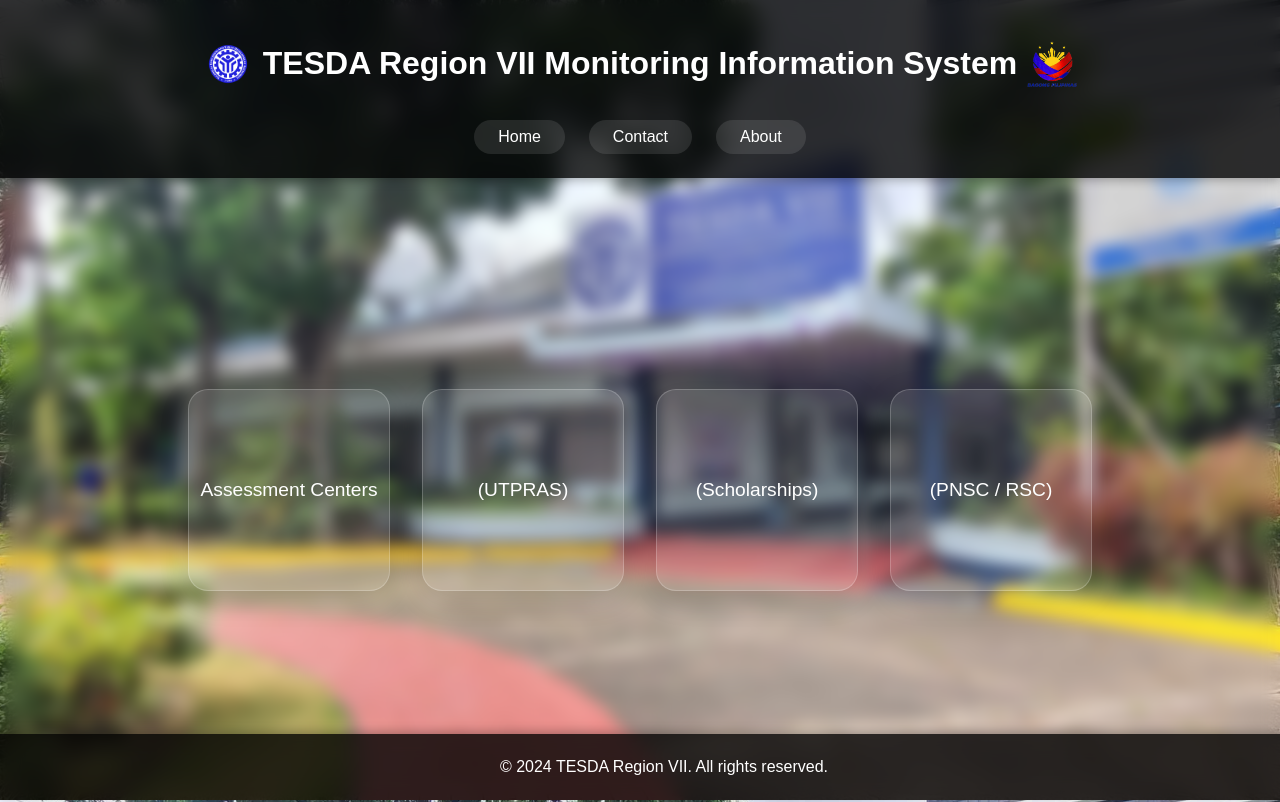
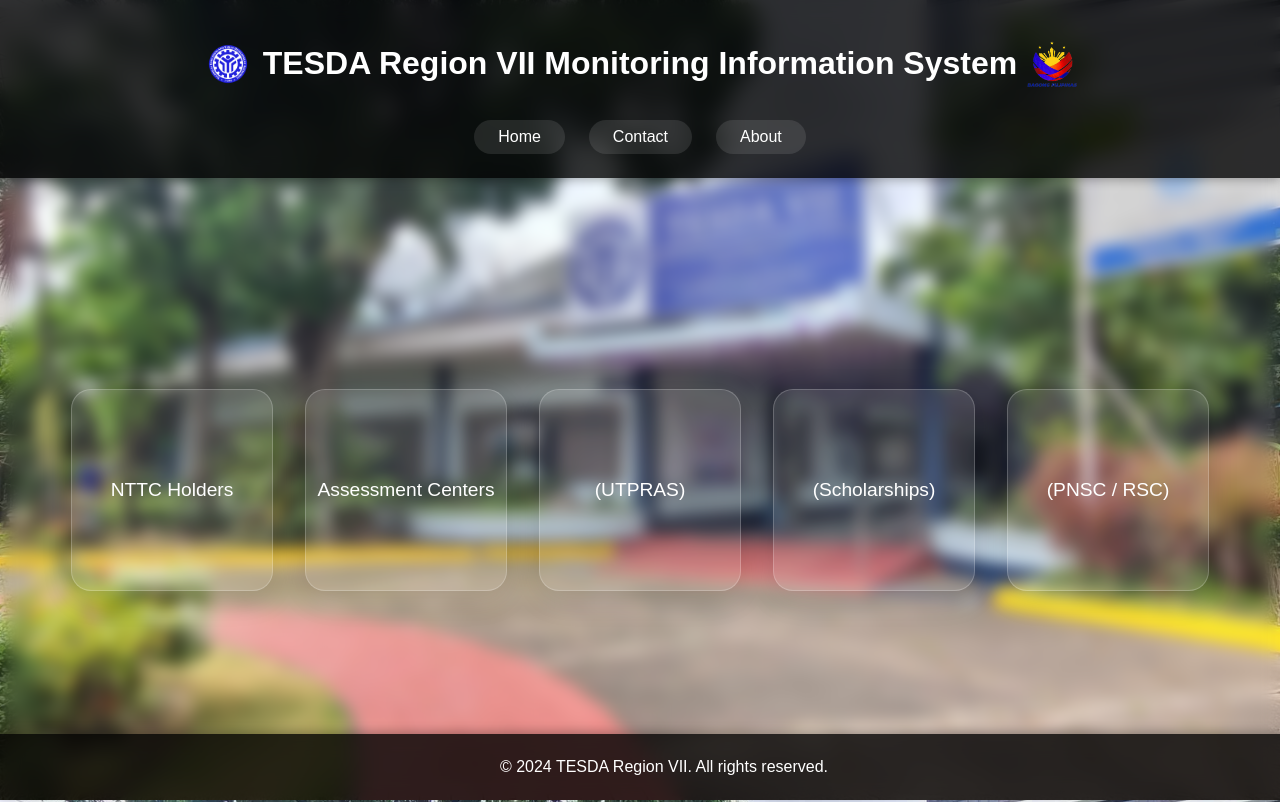
Before and after one commit to kanereroma2343/r7tesdata, a plain HTML site: page index.html in a window 1280 px wide. Drawn offline with Linux system fonts and the light colour scheme.

Commit message:
Update index.html

```diff
--- a/index.html
+++ b/index.html
@@ -190,6 +190,9 @@
     </header>
 
     <div class="container">
+        <div class="box" onclick="location.href='./r7nttc/index.html'" style="--delay: 0.2s">
+            NTTC Holders
+        </div>
 
         <div class="box" onclick="location.href='./r7ac/index.html'" style="--delay: 0.4s">
             Assessment Centers
```
